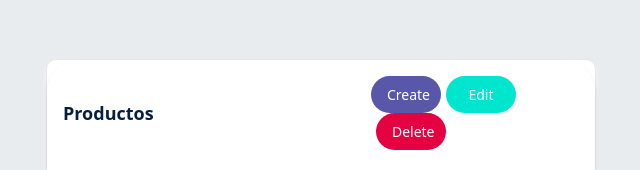
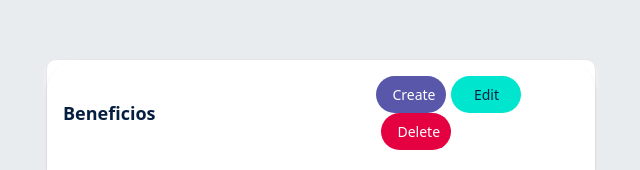
Before and after one commit to Illomedina/DAW2324_S4_E2, a React (Vite) app in the folder react/: page /sectionTable in a window 1280 px wide. Shown: the part 126-296 px from the top of the page, without its empty margins (319-959 px from the left). Built offline with nearby package versions, Linux system fonts and the light colour scheme.

Commit message:
Editando componentes

```diff
--- a/react/src/components/SectionTable.css
+++ b/react/src/components/SectionTable.css
@@ -27,7 +27,7 @@
 
 .buttonEdit{
     background-color: #00E6CE;
-    color: white;
+    color: #061F41;
     margin-left: 5px;
     font-size: 14px;
     border-radius: 20px;
@@ -38,6 +38,7 @@
 
 }.buttonEdit:hover{
     background-color: #061F41;
+    color: white;
 }
 
 .buttonContainer{
--- a/react/src/pages/PageNotFound.jsx
+++ b/react/src/pages/PageNotFound.jsx
@@ -1,6 +1,6 @@
 import React from "react";
 import "./PageNotFound.css";
-// import './App.css
+import { NavLink } from "react-router-dom";
 
 export const PageNotFound = () => {
   return (
@@ -34,7 +34,7 @@ export const PageNotFound = () => {
                   d="M6.75 15.75L3 12m0 0l3.75-3.75M3 12h18"
                 />
               </svg>
-              <span>Go home</span>
+              <span><NavLink to="/">Go home</NavLink></span>
             </button>
           </div>
         </div>
--- a/react/src/router/Router.jsx
+++ b/react/src/router/Router.jsx
@@ -10,7 +10,7 @@ return (
     <Routes>
         <Route path="/" element={<LoginPage />} />
         <Route path="/*" element={<PageNotFound />} />
-        <Route path="/sectionTable" element={<SectionTable SectionName={"Productos"}></SectionTable>} />
+        <Route path="/sectionTable" element={<SectionTable SectionName={"Beneficios"}></SectionTable>} />
     </Routes>
   );
 };
```
